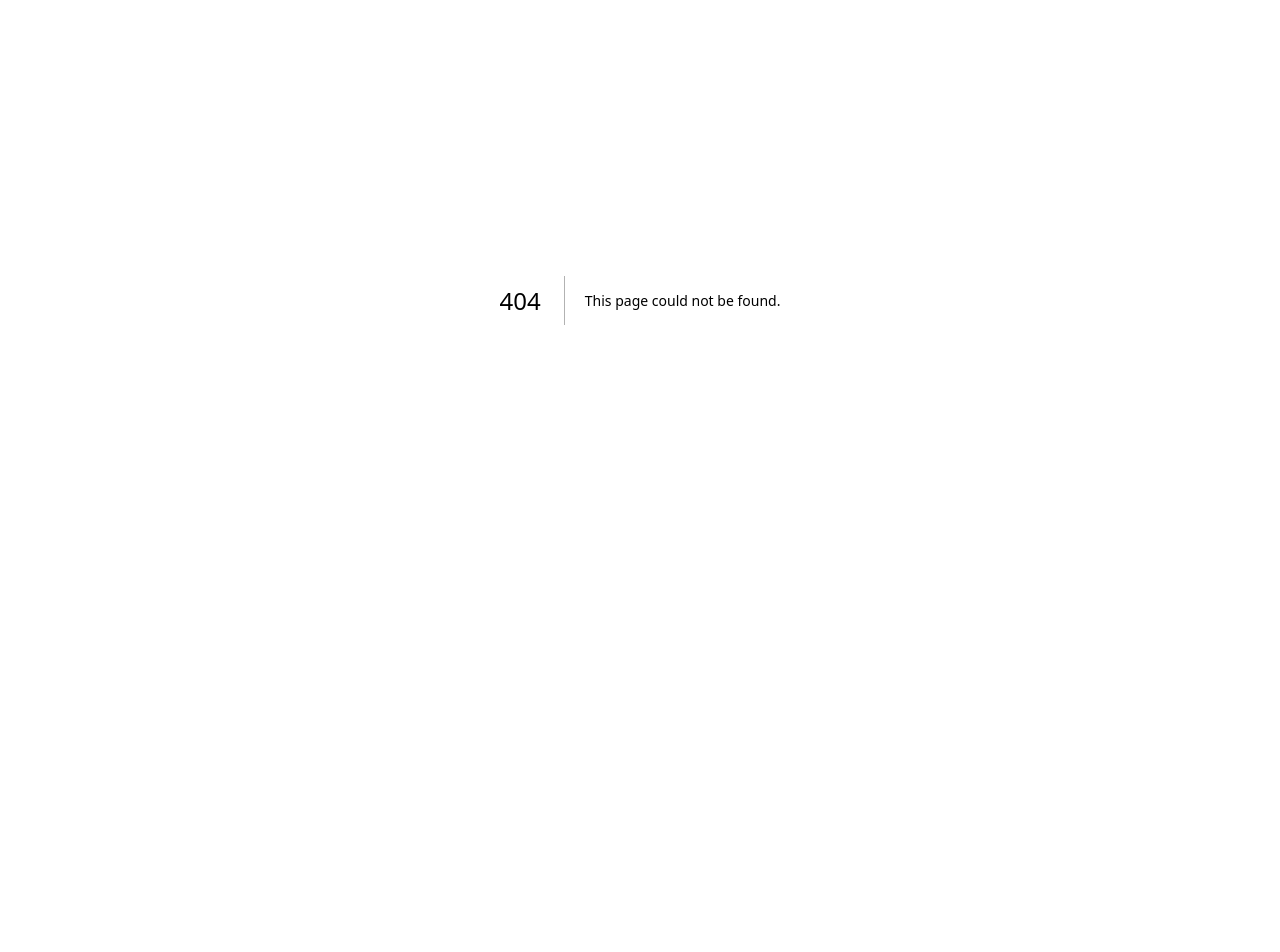
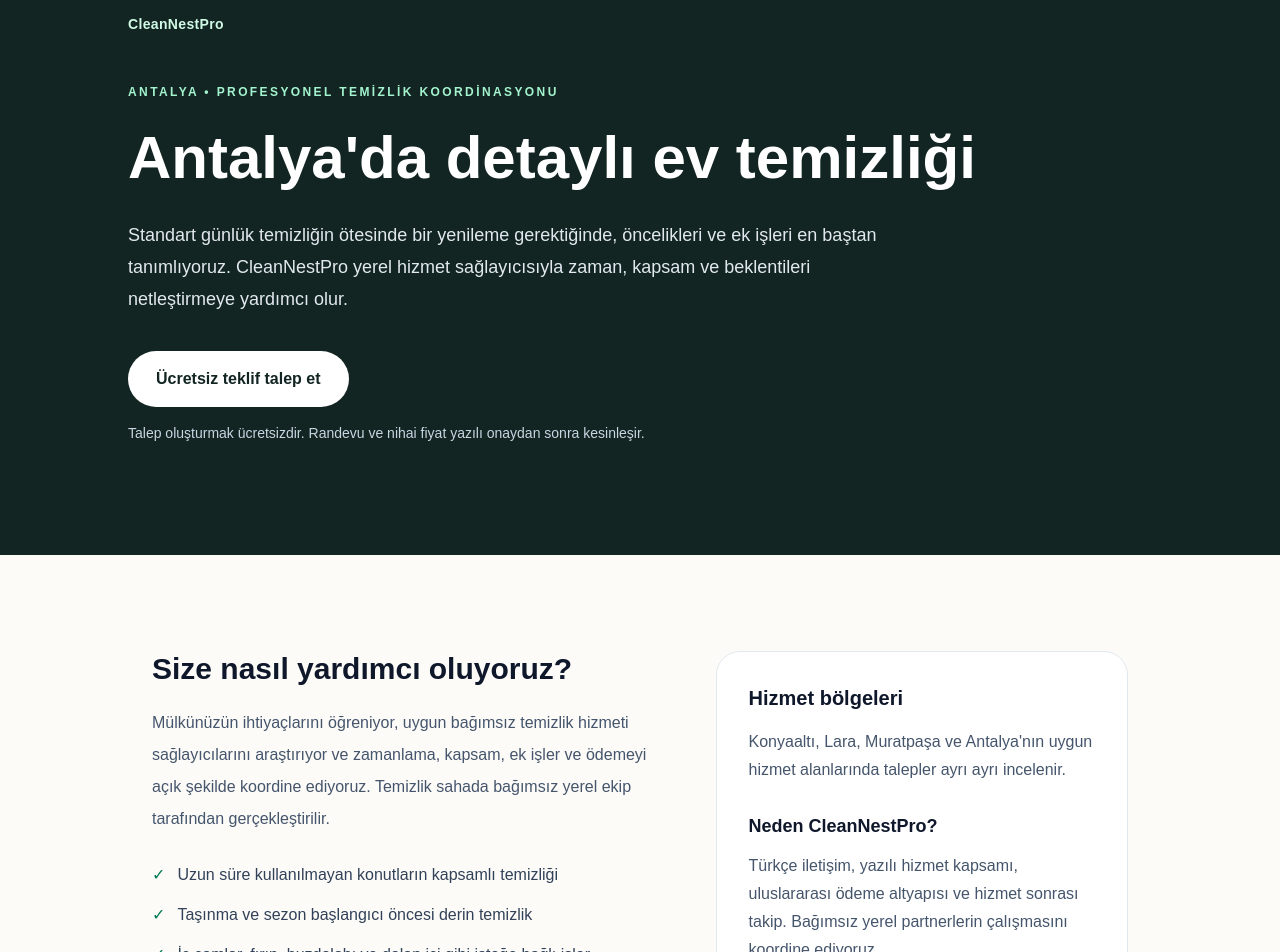
Before and after one commit to LyatifAhmed/cleannestpro, a Next.js app: page /tr/detayli-temizlik-antalya in a window 1280 px wide. Before the commit this address had no page. Shown: the part 100-1052 px from the top of the page. Before the commit the page ends 800 px from the top, so only its background shows below. Built offline with nearby package versions, Linux system fonts and the light colour scheme.

Commit message:
Add three original Turkish high-intent premium cleaning SEO landing pages

```diff
--- /dev/null
+++ b/app/tr/[slug]/page.tsx
@@ -0,0 +1,106 @@
+import type { Metadata } from "next";
+import Link from "next/link";
+import Script from "next/script";
+import Footer from "@/components/Footer";
+
+const pages = {
+  "luks-villa-temizligi-antalya": {
+    title: "Antalya Lüks Villa Temizliği | CleanNestPro",
+    description: "Antalya'da lüks villa ve müstakil evler için profesyonel temizlik koordinasyonu. Konyaaltı, Lara ve çevresinde seçilmiş yerel ekipler, yazılı teklif ve takip.",
+    heading: "Antalya'da lüks villa temizliği",
+    intro: "Villanızın büyüklüğü, hassas yüzeyleri ve kullanım takvimi farklı bir yaklaşım gerektirir. CleanNestPro, uygun bağımsız yerel temizlik ekipleriyle ihtiyaçlarınızı yazılı şekilde koordine eder.",
+    needs: ["Sezon açılışı ve uzun süre boş kalan villa hazırlığı", "Misafir gelişi öncesi mutfak, banyo ve yaşam alanlarının temizliği", "Teras, balkon, geniş camlar ve ek işlerin ayrı kapsamlandırılması", "Ev sahibi Antalya dışında olduğunda erişim ve teslimat koordinasyonu"],
+    location: "Konyaaltı, Lara, Kundu ve Antalya çevresinde hizmet uygunluğu mülk adresine, işe ve partner kapasitesine göre teyit edilir.",
+    faq: [["Villa temizliği fiyatı ne kadar?", "Fiyat metrekare, oda ve banyo sayısı, mülkün durumu, tercih edilen tarih ve ek işlere göre değişir. Formu doldurduğunuzda tahmini aralık görebilir, nihai yazılı teklif isteyebilirsiniz."],["Villada olmam şart mı?", "Hayır. Anahtar teslimi ve erişim detayları önceden yazılı olarak kararlaştırılabiliyorsa uzaktan koordinasyon talep edebilirsiniz."]],
+  },
+  "profesyonel-ev-temizligi-antalya": {
+    title: "Antalya Profesyonel Ev Temizliği | CleanNestPro",
+    description: "Antalya Konyaaltı, Lara ve Muratpaşa için profesyonel ev temizliği teklifleri. Türkçe iletişim, bağımsız yerel partnerler ve şeffaf hizmet koordinasyonu.",
+    heading: "Antalya'da profesyonel ev temizliği",
+    intro: "Daireniz veya rezidansınız için güvenilir, planlı ve açık iletişimli bir temizlik hizmeti mi arıyorsunuz? CleanNestPro ihtiyacınıza uygun yerel partnerleri araştırır, kapsamı ve fiyatı yazılı olarak netleştirir.",
+    needs: ["Düzenli ve tek seferlik daire temizliği", "Taşınma öncesi veya sonrası hazırlık", "Detaylı mutfak, banyo ve yaşam alanı temizliği", "Rezidans, yazlık ve kısa süreli kullanılan konutların hazırlanması"],
+    location: "Konyaaltı, Hurma, Liman, Muratpaşa, Lara ve yakın bölgeler için teklif talebi oluşturabilirsiniz. Her adres için uygunluk ayrıca kontrol edilir.",
+    faq: [["Ücret nasıl hesaplanıyor?", "Oda, banyo, metrekare, temizlik tipi ve seçilen ek hizmetlere göre tahmini fiyat aralığı hesaplanır. Nihai teklif uygun yerel sağlayıcıyla teyit edilir."],["Temizlik malzemesi getirilir mi?", "İhtiyaç formunda malzeme talebinizi belirtebilirsiniz; kapsam ve olası ek ücret teklif öncesinde açıklanır."]],
+  },
+  "detayli-temizlik-antalya": {
+    title: "Antalya Detaylı Ev Temizliği | CleanNestPro",
+    description: "Antalya detaylı ev temizliği ve derinlemesine temizlik hizmeti. Daire, rezidans ve villalar için yazılı kapsam, yerel ekip koordinasyonu ve teklif.",
+    heading: "Antalya'da detaylı ev temizliği",
+    intro: "Standart günlük temizliğin ötesinde bir yenileme gerektiğinde, öncelikleri ve ek işleri en baştan tanımlıyoruz. CleanNestPro yerel hizmet sağlayıcısıyla zaman, kapsam ve beklentileri netleştirmeye yardımcı olur.",
+    needs: ["Uzun süre kullanılmayan konutların kapsamlı temizliği", "Taşınma ve sezon başlangıcı öncesi derin temizlik", "İç camlar, fırın, buzdolabı ve dolap içi gibi isteğe bağlı işler", "Koltuk, yatak ve perde gibi uzman ekipman isteyen işlerin ayrı değerlendirilmesi"],
+    location: "Konyaaltı, Lara, Muratpaşa ve Antalya'nın uygun hizmet alanlarında talepler ayrı ayrı incelenir.",
+    faq: [["Detaylı temizlikte neler dahildir?", "İş kapsamı mülk bilgilerine ve seçilen ek hizmetlere göre yazılı teklifte belirlenir. Koltuk, yatak ve perde temizliğini otomatik olarak dahil varsaymayın."],["Aynı gün rezervasyon yapılabilir mi?", "Tarih talebinizi iletebilirsiniz, fakat randevu yerel partner uygunluğu ve yazılı onay tamamlanmadan kesinleşmez."]],
+  },
+} as const;
+
+type Slug = keyof typeof pages;
+
+export function generateStaticParams() {
+  return Object.keys(pages).map((slug) => ({ slug }));
+}
+
+export async function generateMetadata({ params }: { params: Promise<{ slug: string }> }): Promise<Metadata> {
+  const { slug } = await params;
+  if (!(slug in pages)) return { title: "Sayfa bulunamadı | CleanNestPro", robots: { index: false } };
+  const p = pages[slug as Slug];
+  const url = `https://www.cleannestpro.com/tr/${slug}`;
+  return {
+    title: p.title, description: p.description,
+    alternates: { canonical: url },
+    openGraph: { title: p.title, description: p.description, url, locale: "tr_TR", siteName: "CleanNestPro", type: "website" },
+  };
+}
+
+export default async function TurkishServicePage({ params }: { params: Promise<{ slug: string }> }) {
+  const { slug } = await params;
+  if (!(slug in pages)) {
+    const { notFound } = await import("next/navigation");
+    notFound();
+  }
+  const p = pages[slug as Slug];
+  const url = `https://www.cleannestpro.com/tr/${slug}`;
+  const jsonLd = {
+    "@context": "https://schema.org", "@type": "Service", name: p.heading,
+    url, description: p.description,
+    provider: { "@type": "Organization", name: "CleanNestPro", url: "https://www.cleannestpro.com" },
+    areaServed: { "@type": "City", name: "Antalya", address: { "@type": "PostalAddress", addressLocality: "Antalya", addressCountry: "TR" } },
+    availableLanguage: ["tr", "en", "ru"],
+  };
+  return (
+    <main lang="tr" className="min-h-screen bg-[#fcfbf8] text-slate-900">
+      <Script id={`tr-service-${slug}`} type="application/ld+json" dangerouslySetInnerHTML={{ __html: JSON.stringify(jsonLd) }} />
+      <section className="bg-[#122522] px-6 py-20 text-white md:py-28">
+        <div className="mx-auto max-w-5xl">
+          <Link href="/" className="text-sm font-semibold tracking-wide text-emerald-100">CleanNestPro</Link>
+          <p className="mt-12 text-xs font-semibold uppercase tracking-[0.2em] text-emerald-200">Antalya • Profesyonel temizlik koordinasyonu</p>
+          <h1 className="mt-5 max-w-4xl text-4xl font-semibold leading-tight md:text-6xl">{p.heading}</h1>
+          <p className="mt-6 max-w-3xl text-lg leading-8 text-slate-200">{p.intro}</p>
+          <Link href="/#quote-form" className="mt-9 inline-flex rounded-full bg-white px-7 py-4 font-semibold text-[#122522] hover:bg-emerald-50">Ücretsiz teklif talep et</Link>
+          <p className="mt-4 text-sm text-slate-300">Talep oluşturmak ücretsizdir. Randevu ve nihai fiyat yazılı onaydan sonra kesinleşir.</p>
+        </div>
+      </section>
+      <section className="mx-auto grid max-w-5xl gap-12 px-6 py-16 md:grid-cols-[1fr_0.8fr] md:py-24">
+        <div>
+          <h2 className="text-3xl font-semibold">Size nasıl yardımcı oluyoruz?</h2>
+          <p className="mt-5 leading-8 text-slate-600">Mülkünüzün ihtiyaçlarını öğreniyor, uygun bağımsız temizlik hizmeti sağlayıcılarını araştırıyor ve zamanlama, kapsam, ek işler ve ödemeyi açık şekilde koordine ediyoruz. Temizlik sahada bağımsız yerel ekip tarafından gerçekleştirilir.</p>
+          <ul className="mt-7 space-y-4">{p.needs.map((item) => <li className="flex gap-3 text-slate-700" key={item}><span className="text-emerald-700">✓</span>{item}</li>)}</ul>
+        </div>
+        <aside className="self-start rounded-3xl border border-slate-200 bg-white p-8">
+          <h2 className="text-xl font-semibold">Hizmet bölgeleri</h2>
+          <p className="mt-4 leading-7 text-slate-600">{p.location}</p>
+          <h3 className="mt-7 text-lg font-semibold">Neden CleanNestPro?</h3>
+          <p className="mt-3 leading-7 text-slate-600">Türkçe iletişim, yazılı hizmet kapsamı, uluslararası ödeme altyapısı ve hizmet sonrası takip. Bağımsız yerel partnerlerin çalışmasını koordine ediyoruz.</p>
+        </aside>
+      </section>
+      <section className="bg-white px-6 py-16">
+        <div className="mx-auto max-w-5xl">
+          <h2 className="text-3xl font-semibold">Sık sorulan sorular</h2>
+          <div className="mt-8 grid gap-5 md:grid-cols-2">{p.faq.map(([q,a]) => <div key={q} className="rounded-2xl border border-slate-200 p-6"><h3 className="font-semibold">{q}</h3><p className="mt-3 text-sm leading-7 text-slate-600">{a}</p></div>)}</div>
+          <div className="mt-12 rounded-3xl bg-[#f1f6f2] p-8"><h2 className="text-2xl font-semibold">Eviniz için doğru ekibi bulalım</h2><p className="mt-3 text-slate-600">Mülkünüzü ve ihtiyaçlarınızı paylaşın; uygunluk ve teklif sürecini sizin için koordine edelim.</p><Link href="/#quote-form" className="mt-6 inline-block rounded-full bg-[#122522] px-6 py-3 font-semibold text-white">Teklif iste</Link></div>
+          <nav className="mt-12 flex flex-wrap gap-4 text-sm">{Object.entries(pages).filter(([key])=>key!==slug).map(([key,val])=><Link className="text-emerald-800 underline" key={key} href={`/tr/${key}`}>{val.heading}</Link>)}</nav>
+        </div>
+      </section>
+      <Footer />
+    </main>
+  );
+}
```
